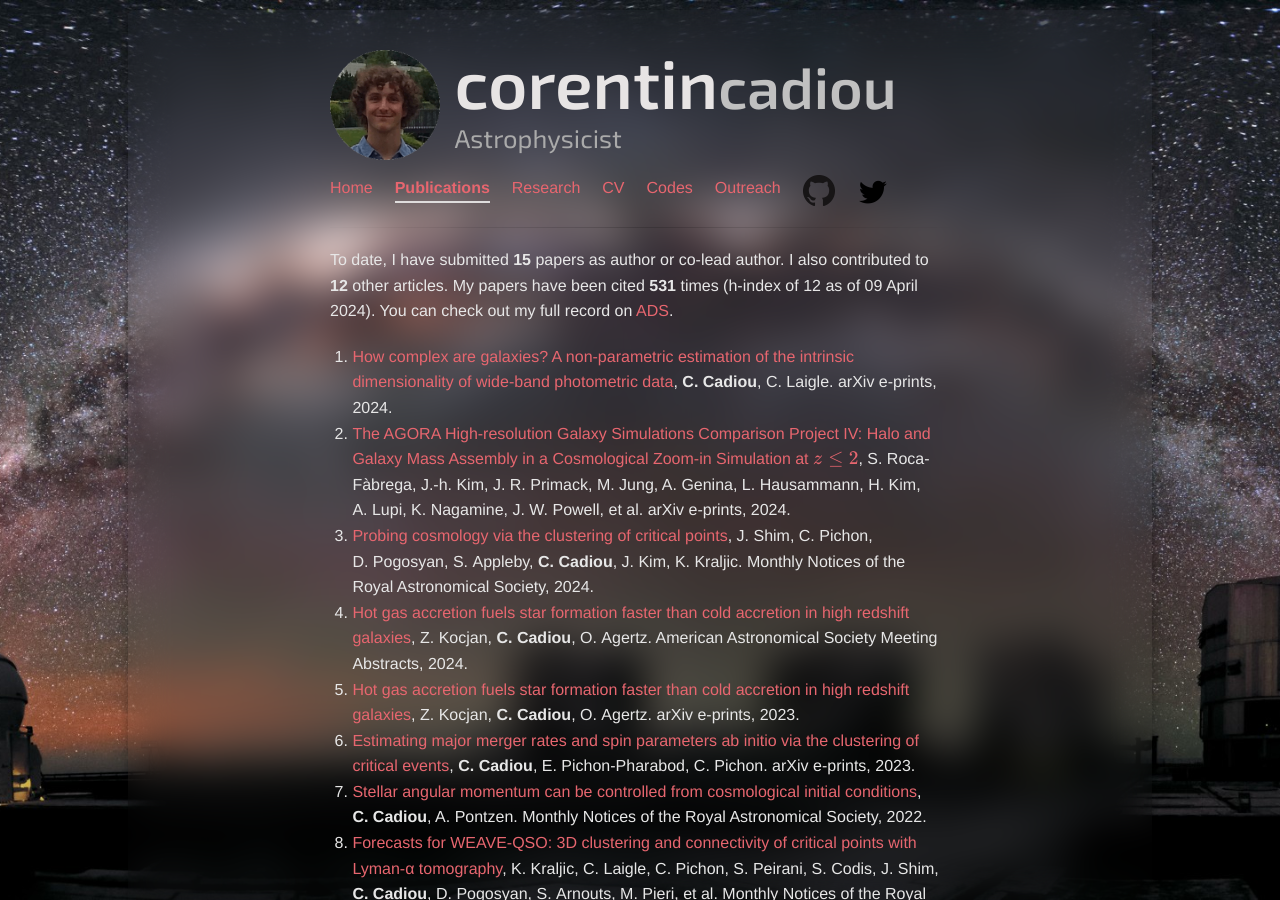
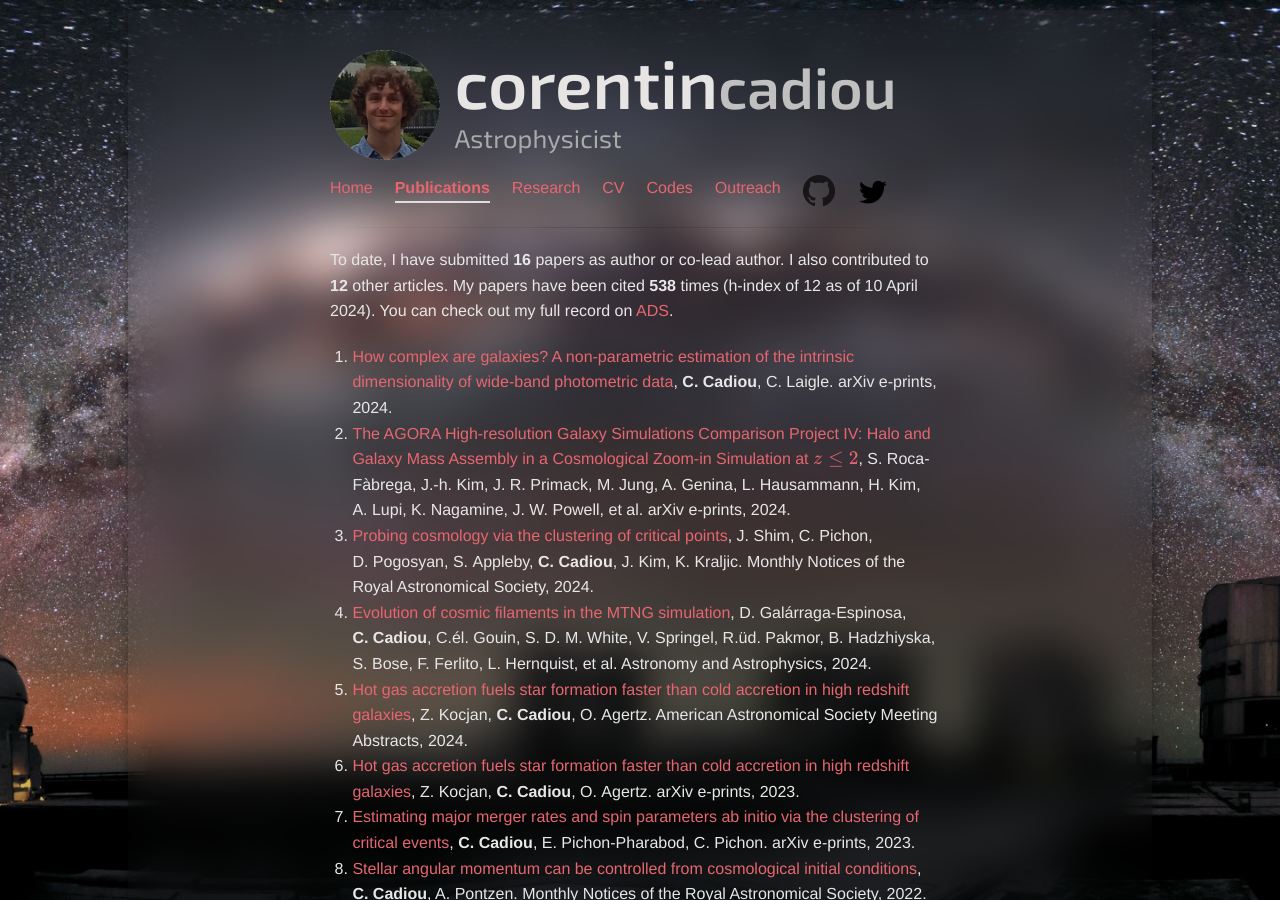
Before and after one commit to cphyc/cphyc.github.io, a Jekyll site: the page built from publications/index.html, in a window 1280 px wide and 900 px high. Built offline with Jekyll 4.4.1, drawn with Linux system fonts in a browser that asks for light colours; nearby versions of some CDN libraries.

Commit message:
chore: autopublish 2024-04-10T00:01:28Z

```diff
--- a/publications/index.html
+++ b/publications/index.html
@@ -6,9 +6,9 @@ description: My Publications
 ---
 
 <p>
-  To date, I have submitted <b>15</b> papers as author or co-lead author.
+  To date, I have submitted <b>16</b> papers as author or co-lead author.
   I also contributed to <b>12</b> other articles.
-  My papers have been cited <b>531</b> times (h-index of 12 as of 09 April 2024).
+  My papers have been cited <b>538</b> times (h-index of 12 as of 10 April 2024).
   You can check out my full record on <a href="https://ui.adsabs.harvard.edu/search/filter_database_fq_database=AND&filter_database_fq_database=database%3A%22astronomy%22&fq=%7B!type%3Daqp%20v%3D%24fq_database%7D&fq_database=(database%3A%22astronomy%22)&p_=0&q=((author%3A%22%22))&sort=date%20desc%2C%20bibcode%20desc" target="_blank">ADS</a>.
 </p>
 <ol>
@@ -89,6 +89,45 @@ description: My Publications
       K.&nbsp;Kraljic.
 
     Monthly Notices of the Royal Astronomical Society, 2024.
+  </li>
+
+  <li>
+    <a href="https://arxiv.org/abs/2309.08659">Evolution of cosmic filaments in the MTNG simulation</a>,
+
+
+      D.&nbsp;Galárraga-Espinosa,
+
+    <b>
+      C.&nbsp;Cadiou</b>,
+
+
+      C.él.&nbsp;Gouin,
+
+
+      S. D. M.&nbsp;White,
+
+
+      V.&nbsp;Springel,
+
+
+      R.üd.&nbsp;Pakmor,
+
+
+      B.&nbsp;Hadzhiyska,
+
+
+      S.&nbsp;Bose,
+
+
+      F.&nbsp;Ferlito,
+
+
+      L.&nbsp;Hernquist,
+
+
+      et al.
+
+    Astronomy and Astrophysics, 2024.
   </li>
 
   <li>
```
